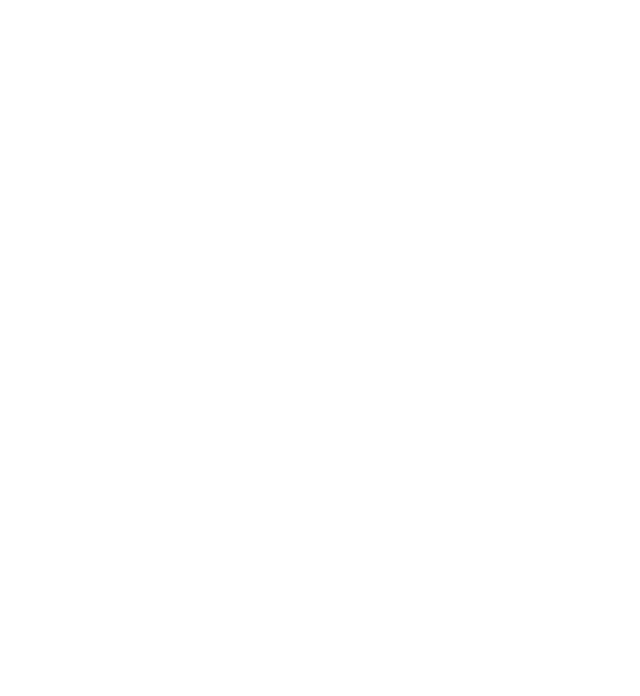
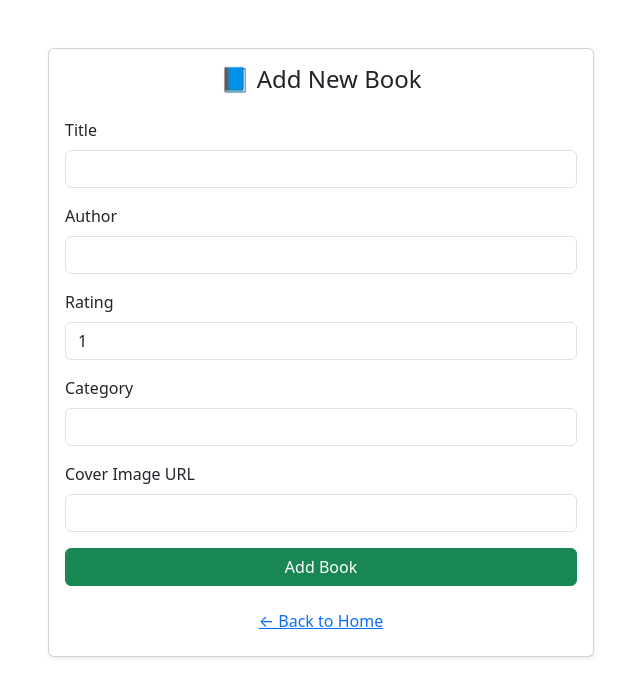
Before and after one commit to AkilaUdana1995/book-library-app, an Angular app: page /add-new-book in a window 1280 px wide. Before the commit this address led to /. Shown: the top 696 px of the page, without its empty margins (319-959 px from the left). Built offline with nearby package versions, Linux system fonts and the light colour scheme.

Commit message:
Add BookFormComponent with Bootstrap layout and routing; updated home component

```diff
--- a/angular.json
+++ b/angular.json
@@ -32,6 +32,7 @@
               }
             ],
             "styles": [
+              "node_modules/bootstrap/dist/css/bootstrap.min.css",
               "src/styles.scss"
             ],
             "scripts": []
--- a/package.json
+++ b/package.json
@@ -18,6 +18,7 @@
     "@angular/platform-browser": "^19.1.0",
     "@angular/platform-browser-dynamic": "^19.1.0",
     "@angular/router": "^19.1.0",
+    "bootstrap": "^5.3.6",
     "rxjs": "~7.8.0",
     "tslib": "^2.3.0",
     "zone.js": "~0.15.0"
--- a/src/app/app.routes.ts
+++ b/src/app/app.routes.ts
@@ -1,6 +1,8 @@
 import { Routes } from '@angular/router';
 import { HomeComponent } from './pages/home.component';
+import { BookFormComponent } from './components/book-form.component';
 
 export const routes: Routes = [
     { path: '', component: HomeComponent },
+    { path: 'add-new-book', component: BookFormComponent }
 ];
--- /dev/null
+++ b/src/app/components/book-card.component.html
@@ -0,0 +1 @@
+<p>book-card works!</p>
--- /dev/null
+++ b/src/app/components/book-card.component.ts
@@ -0,0 +1,39 @@
+import { Component, Input } from '@angular/core';
+import { CommonModule } from '@angular/common';
+import { Book } from '../models/book.model';
+
+@Component({
+  selector: 'app-book-card',
+  standalone: true,
+  imports: [CommonModule],
+  template: `
+    <div class="book-card">
+      <img [src]="book.cover" alt="{{ book.title }}" class="cover" />
+      <div>
+        <h3>{{ book.title }}</h3>
+        <p>👤 {{ book.author }}</p>
+        <p>⭐ {{ book.rating }}</p>
+        <p>🏷️ {{ book.category }}</p>
+      </div>
+    </div>
+  `,
+  styles: [`
+    .book-card {
+      width: 180px;
+      border: 1px solid #ddd;
+      padding: 1rem;
+      border-radius: 8px;
+      text-align: center;
+    }
+
+    .cover {
+      width: 100%;
+      height: auto;
+      border-radius: 4px;
+      margin-bottom: 0.5rem;
+    }
+  `]
+})
+export class BookCardComponent {
+  @Input() book!: Book;
+}
--- /dev/null
+++ b/src/app/components/book-form.component.html
@@ -0,0 +1,43 @@
+<div class="container mt-5">
+  <div class="row justify-content-center">
+    <div class="col-md-8 col-lg-6">
+      <div class="card shadow-sm">
+        <div class="card-body">
+          <h4 class="card-title mb-4 text-center">📘 Add New Book</h4>
+          <form (ngSubmit)="submitForm()">
+            <div class="mb-3">
+              <label class="form-label">Title</label>
+              <input [(ngModel)]="book.title" name="title" class="form-control" required />
+            </div>
+
+            <div class="mb-3">
+              <label class="form-label">Author</label>
+              <input [(ngModel)]="book.author" name="author" class="form-control" required />
+            </div>
+
+            <div class="mb-3">
+              <label class="form-label">Rating</label>
+              <input [(ngModel)]="book.rating" name="rating" type="number" min="1" max="5" class="form-control" required />
+            </div>
+
+            <div class="mb-3">
+              <label class="form-label">Category</label>
+              <input [(ngModel)]="book.category" name="category" class="form-control" required />
+            </div>
+
+            <div class="mb-3">
+              <label class="form-label">Cover Image URL</label>
+              <input [(ngModel)]="book.cover" name="cover" class="form-control" required />
+            </div>
+
+            <button type="submit" class="btn btn-success w-100">Add Book</button>
+
+            <div class="text-center mt-3">
+              <a routerLink="/" class="btn btn-link">← Back to Home</a>
+            </div>
+          </form>
+        </div>
+      </div>
+    </div>
+  </div>
+</div>
--- /dev/null
+++ b/src/app/components/book-form.component.ts
@@ -0,0 +1,52 @@
+import { Component, EventEmitter, Output } from '@angular/core';
+import { CommonModule } from '@angular/common';
+import { FormsModule } from '@angular/forms';
+import { Book } from '../models/book.model';
+import { Router } from '@angular/router';
+import { RouterModule } from '@angular/router';
+
+
+@Component({
+  selector: 'app-book-form',
+  standalone: true,
+  imports: [CommonModule, FormsModule,RouterModule],
+  templateUrl: './book-form.component.html',
+  styleUrls: ['./book-form.component.scss']
+})
+export class BookFormComponent {
+  @Output() add = new EventEmitter<Book>();
+
+  book: Book = {
+    title: '',
+    author: '',
+    rating: 1,
+    category: '',
+    cover: ''
+  };
+
+  constructor(private router: Router) {}
+
+  submitForm() {
+    if (
+      this.book.title &&
+      this.book.author &&
+      this.book.rating &&
+      this.book.category &&
+      this.book.cover
+    ) {
+      this.add.emit({ ...this.book });
+      this.resetForm();
+      this.router.navigate(['/']); // Redirect back to home after adding
+    }
+  }
+
+  resetForm() {
+    this.book = {
+      title: '',
+      author: '',
+      rating: 1,
+      category: '',
+      cover: ''
+    };
+  }
+}
--- a/src/app/pages/home.component.ts
+++ b/src/app/pages/home.component.ts
@@ -4,11 +4,15 @@ import { Book } from '../models/book.model';
 import { BookService } from '../services/book.service.service';
 import { FormsModule } from '@angular/forms';
 import { HeaderComponent } from '../components/header.component';
+import { BookCardComponent } from '../components/book-card.component';
+import { BookFormComponent } from '../components/book-form.component';
+import { RouterModule } from '@angular/router';
+
 
 @Component({
   selector: 'app-home',
   standalone: true,
-  imports: [CommonModule, FormsModule, HeaderComponent],
+  imports: [CommonModule, FormsModule, HeaderComponent, BookCardComponent,RouterModule],
   template: `
     <div class="container">
       <app-header
@@ -18,19 +22,17 @@ import { HeaderComponent } from '../components/header.component';
         (viewToggled)="toggleView()"
       ></app-header>
 
+
       <div *ngIf="error" class="error">{{ error }}</div>
       <div *ngIf="!filteredBooks.length && !error">No books found.</div>
 
+      <a [routerLink]="['/add-new-book']" class="add-button">➕ Add New Book</a>
+
       <div [ngClass]="{ 'book-list-grid': isGridView, 'book-list-list': !isGridView }" *ngIf="filteredBooks.length">
-        <div *ngFor="let book of filteredBooks" class="book-card">
-          <img [src]="book.cover" alt="{{ book.title }}" class="cover" />
-          <div>
-            <h3>{{ book.title }}</h3>
-            <p>👤 {{ book.author }}</p>
-            <p>⭐ {{ book.rating }}</p>
-            <p>🏷️ {{ book.category }}</p>
-          </div>
-        </div>
+        <app-book-card
+          *ngFor="let book of filteredBooks"
+          [book]="book"
+        ></app-book-card>
       </div>
     </div>
   `,
@@ -49,29 +51,16 @@ import { HeaderComponent } from '../components/header.component';
       display: block;
     }
 
-    .book-card {
-      width: 180px;
-      border: 1px solid #ddd;
-      padding: 1rem;
-      border-radius: 8px;
-      text-align: center;
-    }
+    .add-button {
+  display: inline-block;
+  padding: 0.5rem 1rem;
+  background: #007bff;
+  color: white;
+  border-radius: 4px;
+  text-decoration: none;
+  margin-bottom: 1rem;
+}
 
-    .book-list-list .book-card {
-      display: flex;
-      gap: 1rem;
-      width: 100%;
-    }
-
-    .cover {
-      width: 100%;
-      height: auto;
-      border-radius: 4px;
-    }
-
-    .book-list-list .cover {
-      width: 100px;
-    }
 
     .error {
       color: red;
@@ -108,4 +97,16 @@ export class HomeComponent implements OnInit {
   toggleView() {
     this.isGridView = !this.isGridView;
   }
+
+  addBook(newBook: Book) {
+    this.bookService.addBook(newBook).subscribe({
+      next: (addedBook) => {
+        this.books.push(addedBook);
+        this.filteredBooks = [...this.books];
+      },
+      error: () => {
+        this.error = 'Failed to add book';
+      }
+    });
+  }
 }
```
Also changed, not shown: src/app/components/book-card.component.scss (added), src/app/components/book-form.component.scss (added), 1 other file (tests, documents, lock files or other folders).
